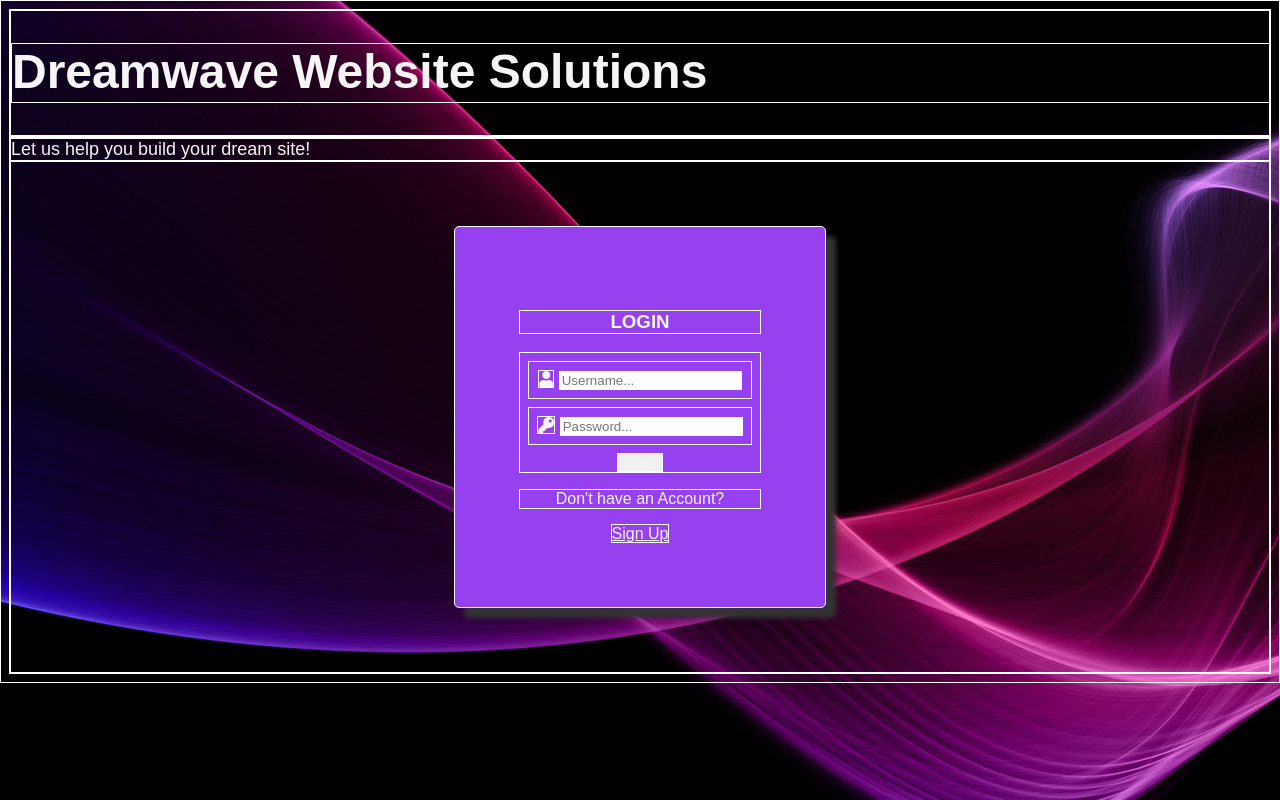
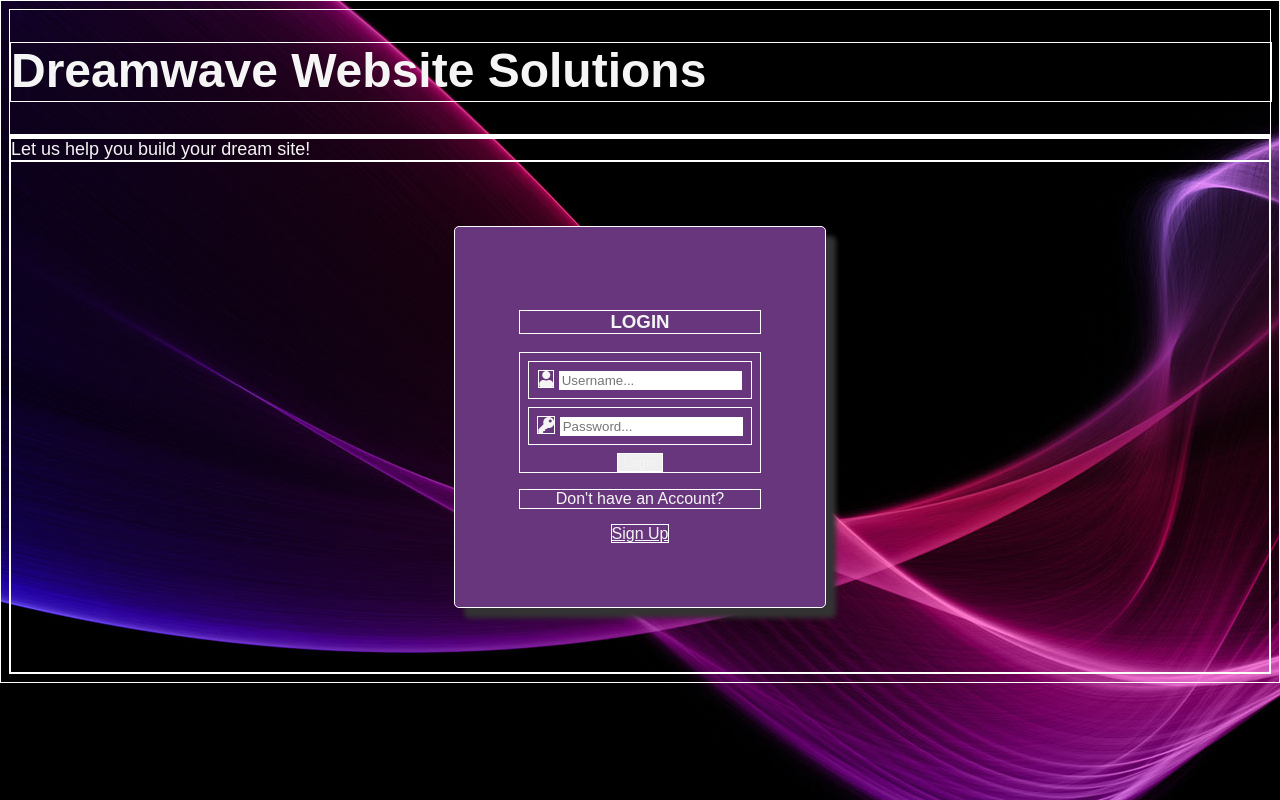
Before and after one commit to Capttech/unit-5-unit-project, a Django app: a page that uses unitProject/app/templates/home.html in a window 1280 px wide. Run offline with Django 4.2, Linux system fonts and the light colour scheme; some libraries are stand-ins or nearby versions.

Commit message:
slight color edit and added message

```diff
--- a/unitProject/app/static/styles.css
+++ b/unitProject/app/static/styles.css
@@ -15,7 +15,7 @@ body {
 
     border-radius: 5px;
     box-shadow: 10px 10px 5px #333;
-    background-color: rgb(151, 64, 239);
+    background-color: rgb(103, 54, 124);
     text-align: center;
     padding: 4em;
     margin: 2em;
@@ -34,7 +34,9 @@ body {
     border-width: 1px;
     border-color: white;
 }
-
+.form_input {
+    color: black;
+}
 
 .get_started_card {
     width: 100%;
@@ -48,7 +50,7 @@ body {
     right: 35%;
     height: 100px;
     width: 200px;
-    background-color: rgb(112, 64, 132);
+    background-color: rgb(103, 54, 124);
     font-size: 2em;
     border-radius: 10px;
 
--- a/unitProject/app/templates/home.html
+++ b/unitProject/app/templates/home.html
@@ -17,8 +17,9 @@
 
 
 <body>
+    <h1 class="header">Dreamwave Website Solutions</h1>
     <div class="navdiv">
-        <h1 class="header">Dreamwave Website Solutions</h1>
+
         <nav class="navbar">
 {% if user.is_authenticated %}
             <p>Welcome, {{ user.profile.user_name }}</p>
--- a/unitProject/app/templates/login.html
+++ b/unitProject/app/templates/login.html
@@ -29,6 +29,7 @@
     </form>
     <p>Don't have an Account?</p>
     <a class="link" href="{% url 'register' %}">Sign Up</a>
+    {% for message in messages %} {{ message }} {% endfor %}
   </div>
 </div>
 {% endblock content %}
```
Also changed, not shown: unitProject/db.sqlite3.
